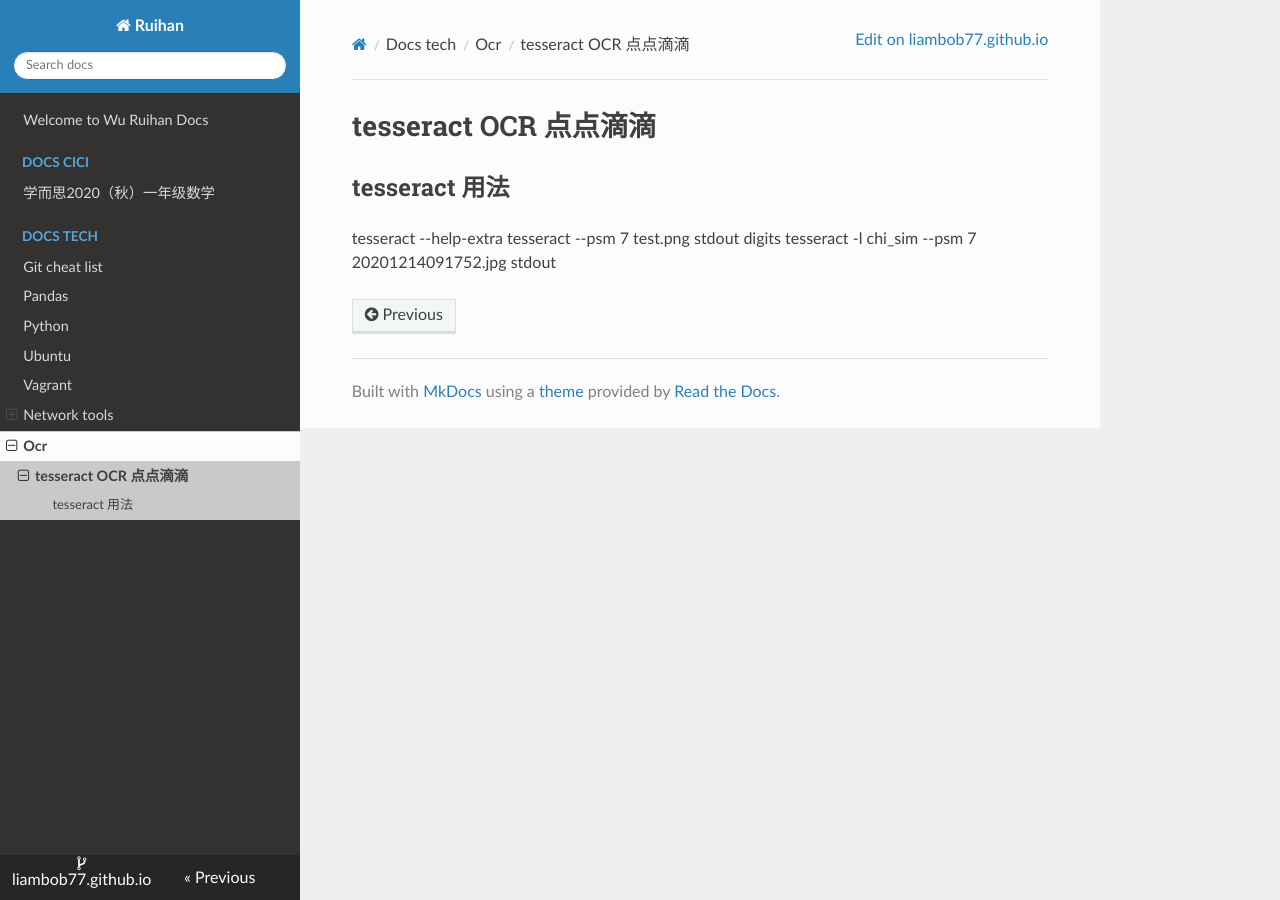
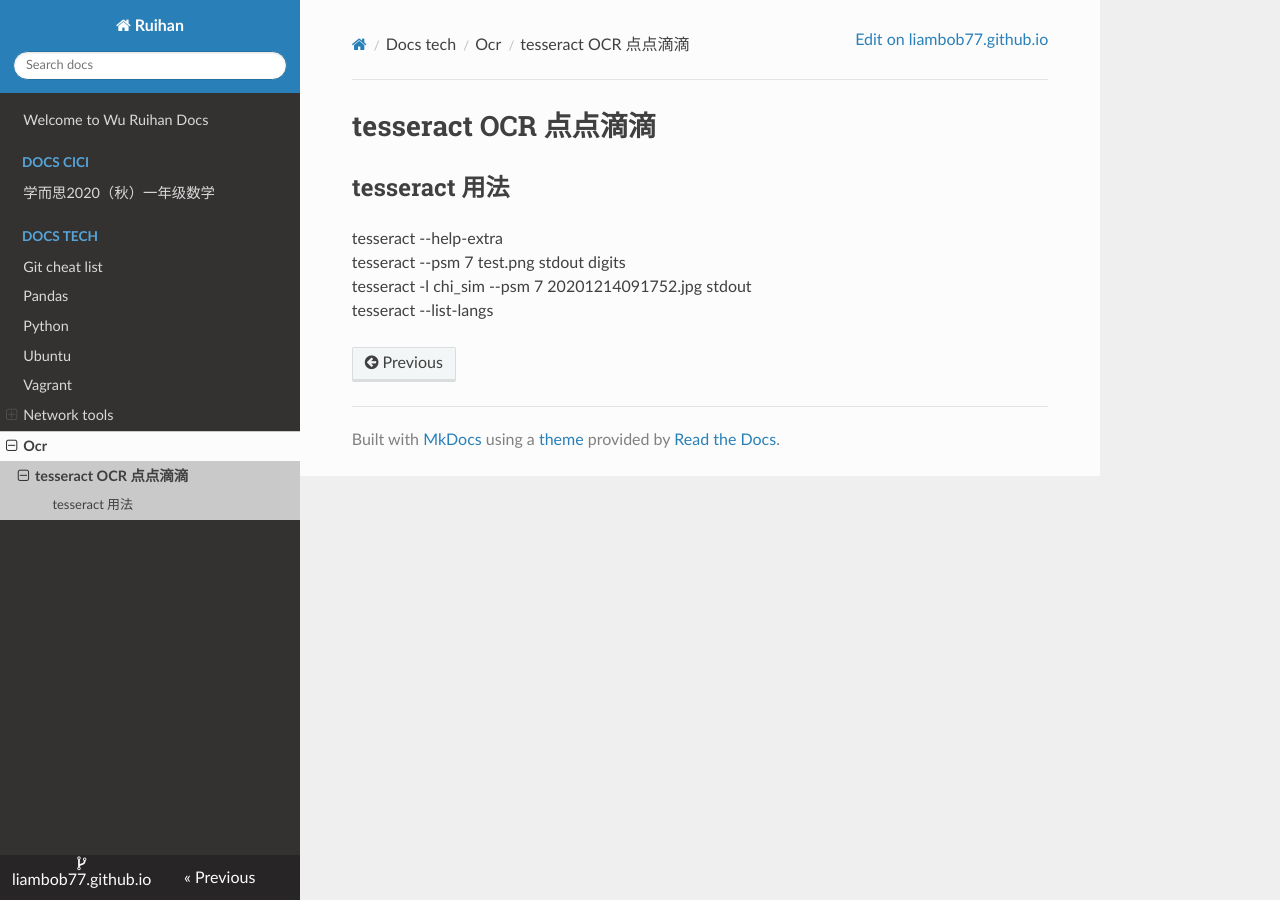
Before and after one commit to liambob77/ruihan.tech, an MkDocs documentation site: the page built from docs/docs_tech/ocr/tesseract.md, in a window 1280 px wide. Built offline with MkDocs 1.6.1, drawn with Linux system fonts in a browser that asks for light colours; nearby versions of some CDN libraries.

Commit message:
Update tesseract.md

```diff
--- a/docs/docs_tech/ocr/tesseract.md
+++ b/docs/docs_tech/ocr/tesseract.md
@@ -5,3 +5,4 @@
 tesseract --help-extra
 tesseract  --psm 7  test.png stdout digits
 tesseract -l chi_sim --psm 7  20201214091752.jpg stdout
+tesseract --list-langs
```
